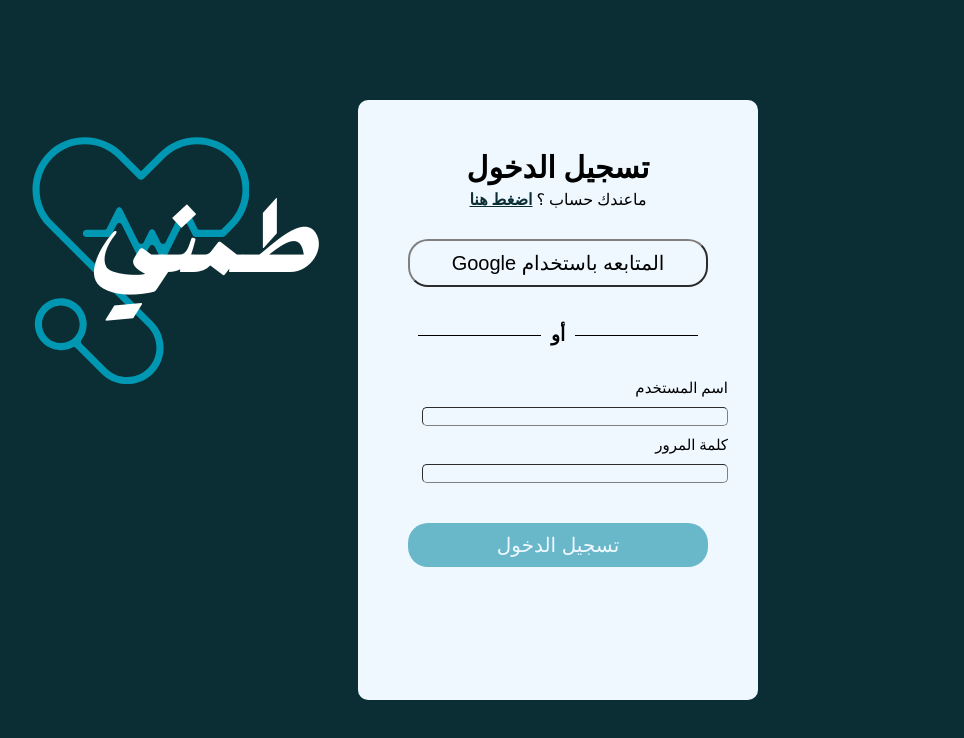
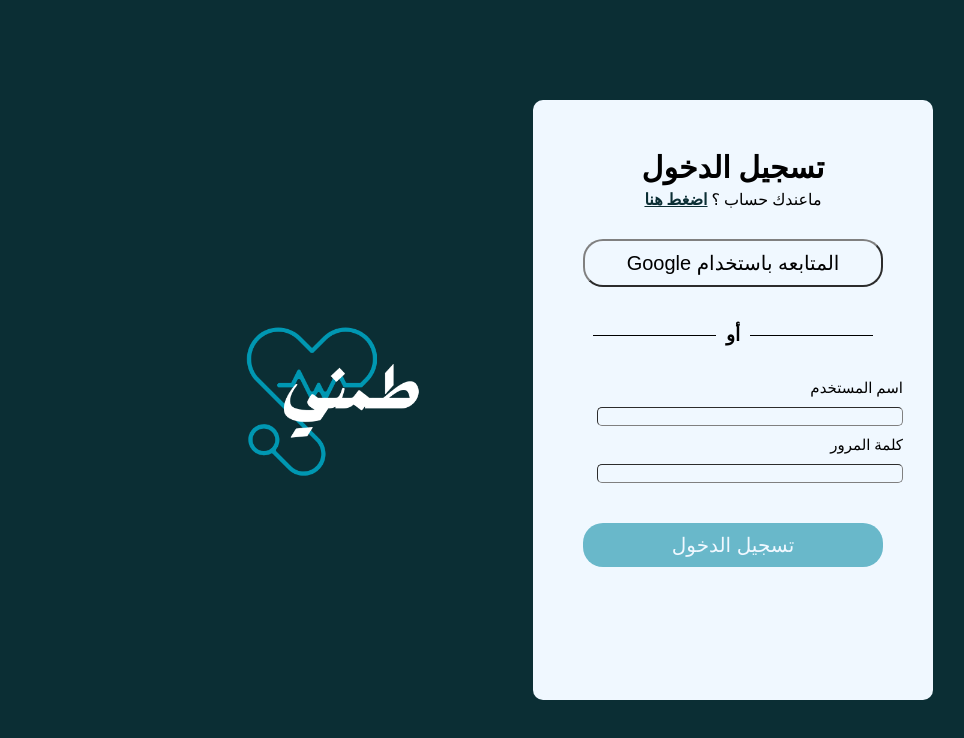
Before and after one commit to Reham-Fagih/Tamni, a website: page public/logInPage.html in a window 1280 px wide. Shown: the whole page, without its empty margins (82-1046 px from the left). Drawn offline with Linux system fonts and the light colour scheme.

Commit message:
Style: align logo with container

```diff
--- a/public/logInpage.css
+++ b/public/logInpage.css
@@ -2,6 +2,18 @@
 body{
 
     background-color: #0B2E34;
+    display: flex;
+    justify-content: center;
+    align-items: center;
+    margin-top: 100px;
+    flex-wrap: wrap-reverse;
+    column-gap: 50px;
+
+}
+img{
+
+
+    width: 300px;
 }
 
 button{
@@ -24,8 +36,10 @@ background-color: aliceblue;
 height: 600px;
 width: 400px;
 border-radius: 10px;
+}
 
 /* center the container */
+/*
 margin: 0 auto;
 position: absolute;
 top: 50%;
@@ -33,7 +47,7 @@ left: 50%;
 transform: translate(-50%, -50%);
 
 }
-
+*/
 /*h3 in content1*/
 h3{
 
```
